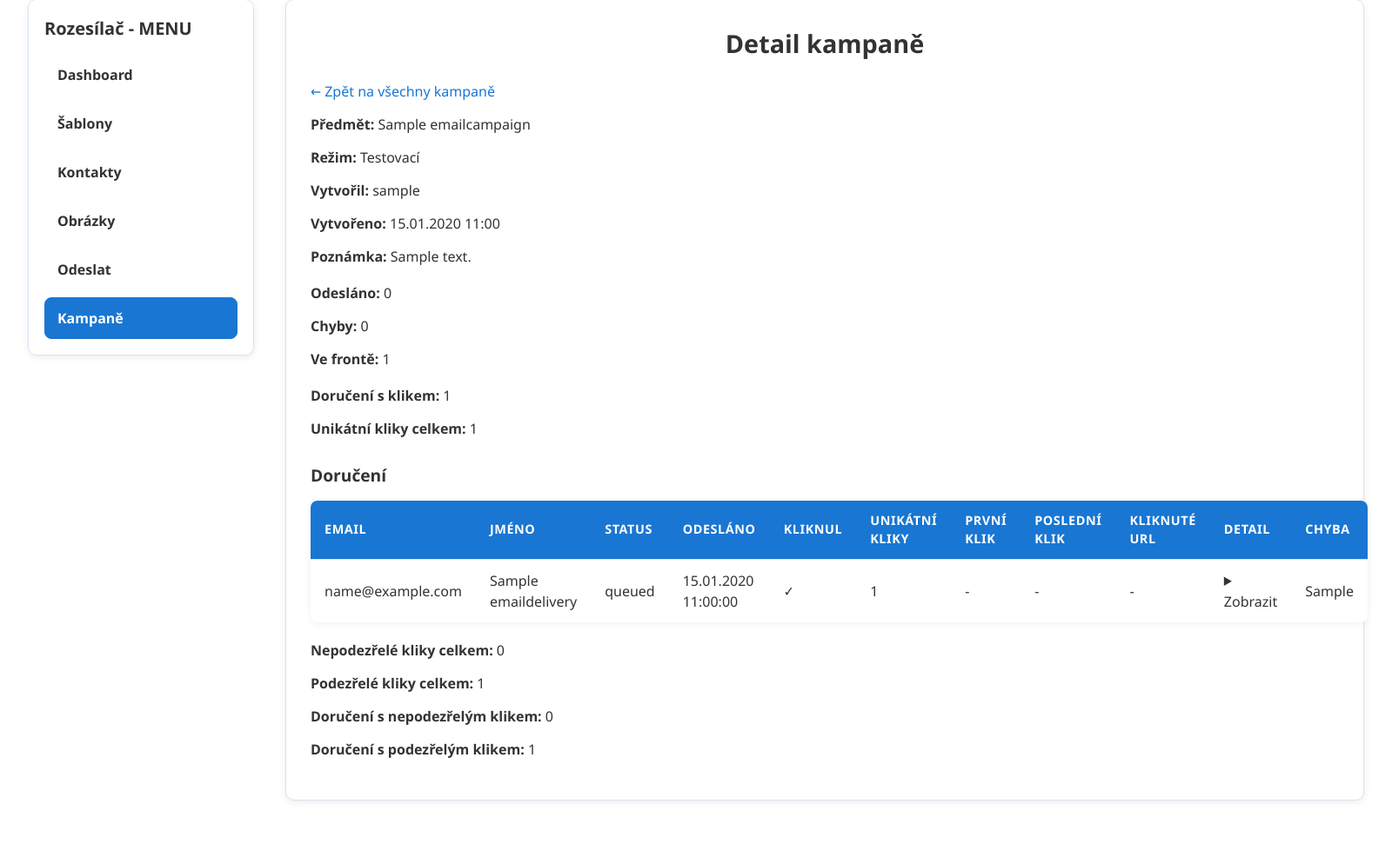
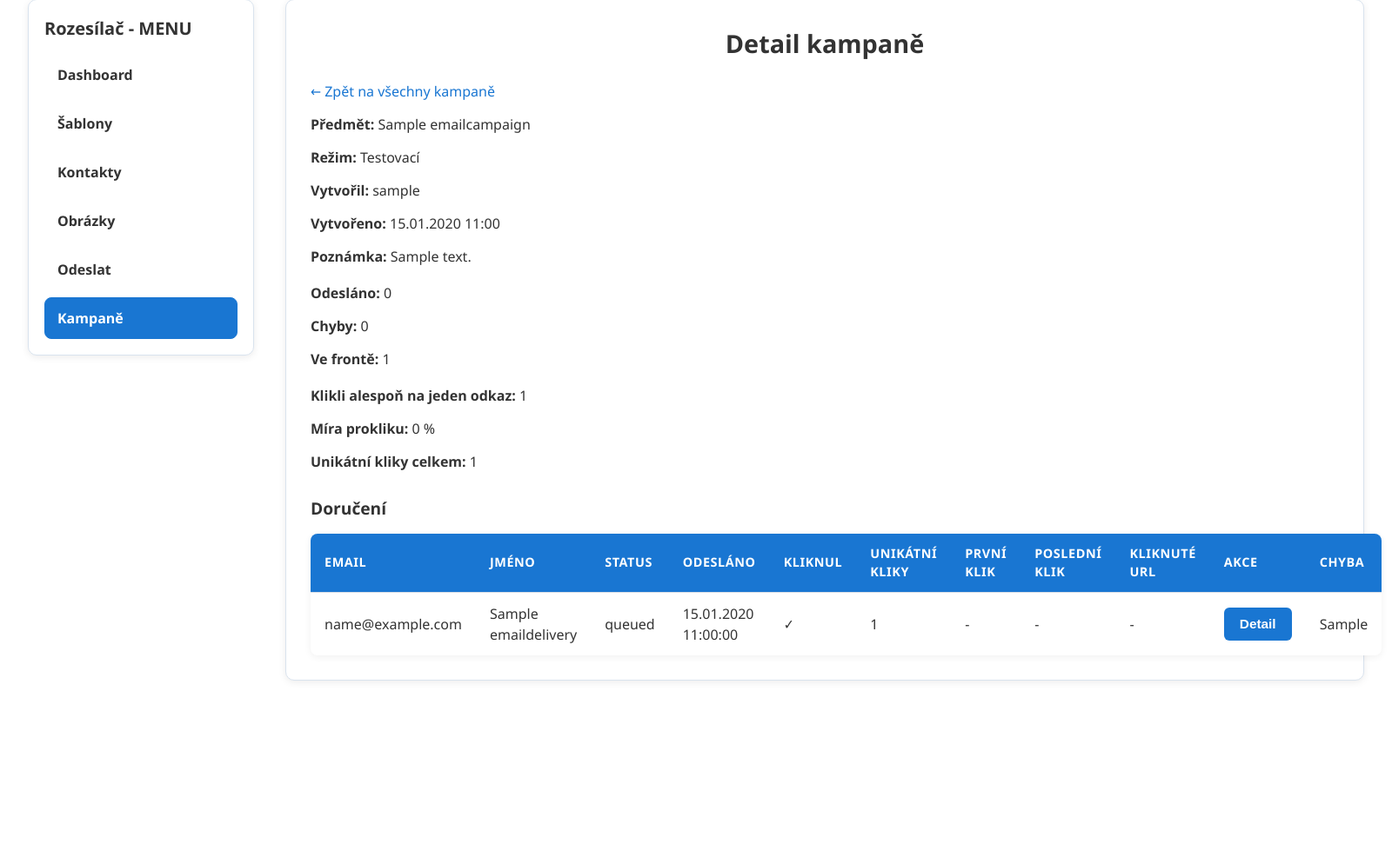
Before and after one commit to HonzaVanek/evidence_webapp, a Django app: page /pojistenci/vychytavky/rozesilac/kampane/1/ in a window 1600 px wide. Shown: the part 129-1100 px from the top of the page at 87% size. After the commit the page ends 912 px from the top, so only its background shows below. Run offline with Django 4.2, Linux system fonts and the light colour scheme; a user stored in the database is signed in; tables that the repository leaves empty hold one stand-in row (values such as "Sample post").

Commit message:
snad poslední úpravy trackování, zjednodušení UI

```diff
--- a/pojistenci/templates/pojistenci/rozesilac/campaign_detail.html
+++ b/pojistenci/templates/pojistenci/rozesilac/campaign_detail.html
@@ -32,7 +32,8 @@
 </div>
 
 <div class="template-form-row">
-  <p><strong>Doručení s klikem:</strong> {{ clicked_delivery_count }}</p>
+  <p><strong>Klikli alespoň na jeden odkaz:</strong> {{ clicked_delivery_count }}</p>
+  <p><strong>Míra prokliku:</strong> {{ click_rate_percent }} %</p>
   <p><strong>Unikátní kliky celkem:</strong> {{ total_unique_click_count }}</p>
 </div>
 
@@ -51,7 +52,7 @@
         <th>První klik</th>
         <th>Poslední klik</th>
         <th>Kliknuté URL</th>
-        <th>Detail</th>
+        <th>Akce</th>
         <th>Chyba</th>
       </tr>
     </thead>
@@ -104,12 +105,38 @@
             {% endif %}
           </td>
           <td>
-            <details>
-              <summary>Zobrazit</summary>
-              <div style="margin-top: 10px; min-width: 420px;">
+            {% if d.click_events.all %}
+              <button
+                type="button"
+                class="detail-btn"
+                onclick="openClickModal('click-modal-{{ d.id }}')"
+              >
+                Detail
+              </button>
+            {% else %}
+              -
+            {% endif %}
+          </td>
+          <td>{{ d.error|default:"-" }}</td>
+        </tr>
+      {% endfor %}
+    </tbody>
+  </table>
+
+  {% for d in deliveries %}
+    <div id="click-modal-{{ d.id }}" class="click-modal-overlay" onclick="closeClickModalOnOverlay(event, 'click-modal-{{ d.id }}')">
+      <div class="click-modal-window">
+        <div class="click-modal-header">
+          <h3>Technický detail doručení</h3>
+          <button type="button" class="click-modal-close" onclick="closeClickModal('click-modal-{{ d.id }}')">×</button>
+        </div>
+
+        <div class="click-modal-body">
+          <p><strong>Email:</strong> {{ d.to_email }}</p>
+          <p><strong>Jméno:</strong> {{ d.to_name|default:"-" }}</p>
+          <p><strong>Status:</strong> {{ d.status }}</p>
           <p><strong>Technické requesty celkem:</strong> {{ d.click_count }}</p>
-                <p><strong>Nepodezřelý klik:</strong> {% if d.has_human_like_click %}ano{% else %}ne{% endif %}</p>
-                <p><strong>Podezřelý klik:</strong> {% if d.has_suspected_bot_click %}ano{% else %}ne{% endif %}</p>
+          <p><strong>Unikátní kliky:</strong> {{ d.unique_click_count }}</p>
 
           {% if d.click_events.all %}
             <table class="table" style="margin-top: 10px;">
@@ -144,23 +171,106 @@
                 {% endfor %}
               </tbody>
             </table>
+          {% else %}
+            <p>Žádné klik eventy.</p>
           {% endif %}
         </div>
-            </details>
-          </td>
-          <td>{{ d.error|default:"-" }}</td>
-        </tr>
+      </div>
+    </div>
   {% endfor %}
-    </tbody>
-  </table>
+
+  <style>
+    .detail-btn {
+      padding: 6px 10px;
+      border: none;
+      border-radius: 6px;
+      cursor: pointer;
+      background: #2a7bd1;
+      color: #fff;
+      font-size: 14px;
+    }
+
+    .detail-btn:hover {
+      opacity: 0.92;
+    }
+
+    .click-modal-overlay {
+      display: none;
+      position: fixed;
+      inset: 0;
+      background: rgba(0, 0, 0, 0.45);
+      z-index: 9999;
+      padding: 24px;
+      overflow-y: auto;
+    }
+
+    .click-modal-window {
+      background: #fff;
+      max-width: 1200px;
+      margin: 40px auto;
+      border-radius: 10px;
+      box-shadow: 0 12px 40px rgba(0, 0, 0, 0.25);
+      overflow: hidden;
+    }
+
+    .click-modal-header {
+      display: flex;
+      justify-content: space-between;
+      align-items: center;
+      padding: 16px 20px;
+      border-bottom: 1px solid #ddd;
+    }
+
+    .click-modal-header h3 {
+      margin: 0;
+    }
+
+    .click-modal-close {
+      border: none;
+      background: transparent;
+      font-size: 28px;
+      line-height: 1;
+      cursor: pointer;
+    }
+
+    .click-modal-body {
+      padding: 20px;
+    }
+  </style>
+
+  <script>
+    function openClickModal(id) {
+      const modal = document.getElementById(id);
+      if (modal) {
+        modal.style.display = 'block';
+        document.body.style.overflow = 'hidden';
+      }
+    }
+
+    function closeClickModal(id) {
+      const modal = document.getElementById(id);
+      if (modal) {
+        modal.style.display = 'none';
+        document.body.style.overflow = '';
+      }
+    }
+
+    function closeClickModalOnOverlay(event, id) {
+      if (event.target.id === id) {
+        closeClickModal(id);
+      }
+    }
+
+    document.addEventListener('keydown', function (event) {
+      if (event.key === 'Escape') {
+        document.querySelectorAll('.click-modal-overlay').forEach(function(modal) {
+          modal.style.display = 'none';
+        });
+        document.body.style.overflow = '';
+      }
+    });
+  </script>
 {% else %}
   <p class="muted">K této kampani zatím nejsou žádná doručení.</p>
 {% endif %}
-
-<div class="template-form-row" style="margin-top: 20px;">
-  <p><strong>Nepodezřelé kliky celkem:</strong> {{ human_like_click_count }}</p>
-  <p><strong>Podezřelé kliky celkem:</strong> {{ suspected_bot_click_count }}</p>
-  <p><strong>Doručení s nepodezřelým klikem:</strong> {{ human_like_delivery_count }}</p>
-  <p><strong>Doručení s podezřelým klikem:</strong> {{ suspected_bot_delivery_count }}</p>
-</div>
 {% endblock rozesilac_content %}
--- a/pojistenci/views.py
+++ b/pojistenci/views.py
@@ -1681,13 +1681,7 @@ def rozesilac_campaign_detail(request, campaign_id):
     clicked_delivery_count = deliveries.filter(unique_click_count__gt=0).count()
     total_unique_click_count = deliveries.aggregate(total=Sum("unique_click_count"))["total"] or 0
 
-    click_events = EmailClickEvent.objects.filter(delivery__campaign=campaign)
-
-    suspected_bot_click_count = click_events.filter(is_suspected_bot=True).count()
-    human_like_click_count = click_events.filter(is_suspected_bot=False).count()
-
-    suspected_bot_delivery_count = deliveries.filter(has_suspected_bot_click=True).count()
-    human_like_delivery_count = deliveries.filter(has_human_like_click=True).count()
+    click_rate_percent = round((clicked_delivery_count / sent_count) * 100, 1) if sent_count else 0
 
     # dopočítáme data pro pohodlné zobrazení v šabloně
     for delivery in deliveries:
@@ -1718,10 +1712,7 @@ def rozesilac_campaign_detail(request, campaign_id):
             "queued_count": queued_count,
             "clicked_delivery_count": clicked_delivery_count,
             "total_unique_click_count": total_unique_click_count,
-            "suspected_bot_click_count": suspected_bot_click_count,
-            "human_like_click_count": human_like_click_count,
-            "suspected_bot_delivery_count": suspected_bot_delivery_count,
-            "human_like_delivery_count": human_like_delivery_count,
+            "click_rate_percent": click_rate_percent,
         },
     )
 
```
Lines whose indentation alone changed are shown as unchanged.
